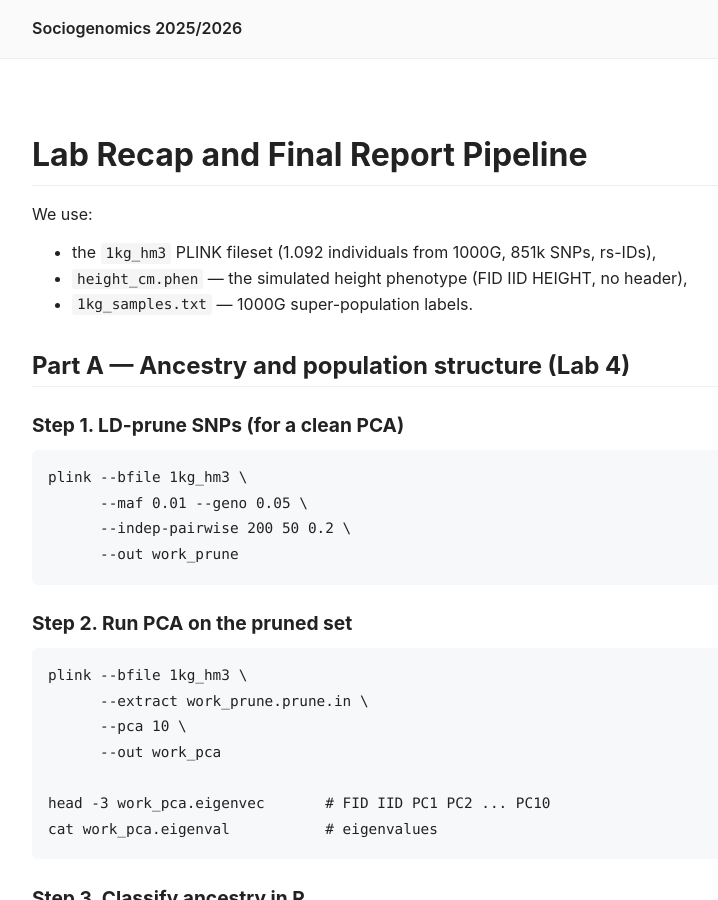
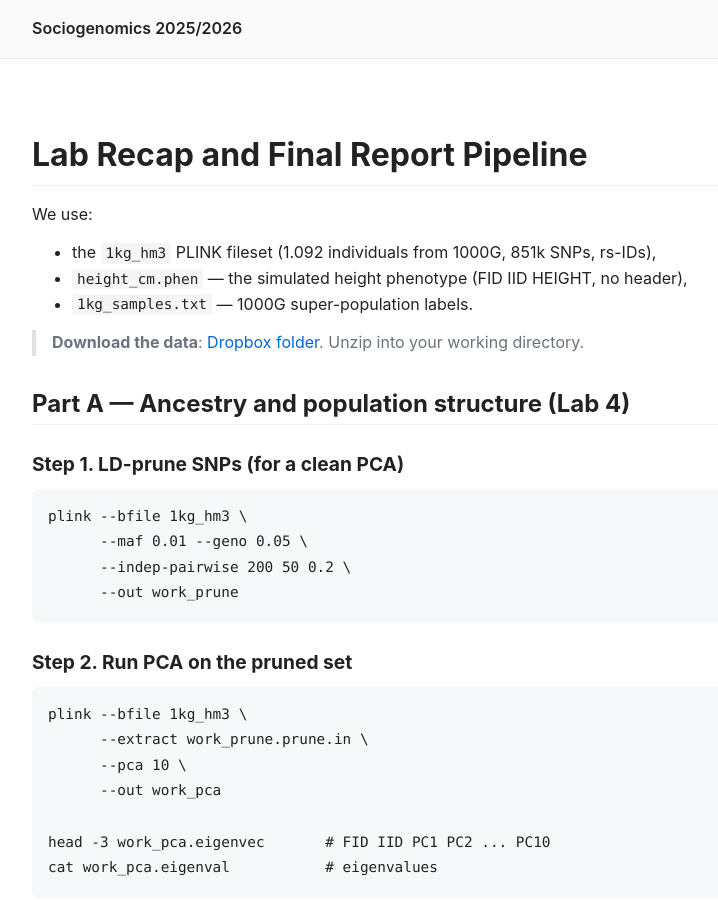
Before and after one commit to nicolabarban/sociogenomics_2025_2026, a Jekyll site: the page built from labs/week10/recap.md, in a window 1280 px wide and 900 px high. Shown: the whole window, without its empty margins (16-734 px from the left). Built offline with Jekyll 4.4.1, drawn with Linux system fonts in a browser that asks for light colours; our own code applies the rules of GitHub Pages for plain Markdown files.

Commit message:
docs(week10): add Dropbox link for the lab data

```diff
--- a/labs/week10/recap.md
+++ b/labs/week10/recap.md
@@ -9,6 +9,8 @@ We use:
 - the `1kg_hm3` PLINK fileset (1.092 individuals from 1000G, 851k SNPs, rs-IDs),
 - `height_cm.phen` — the simulated height phenotype (FID IID HEIGHT, no header),
 - `1kg_samples.txt` — 1000G super-population labels.
+
+> **Download the data**: [Dropbox folder](https://www.dropbox.com/scl/fo/jmnsl08mzzvkd0ya5g2qf/AGcEWxAUYQvhNYTdJs9zFQc?rlkey=vave7ui487um82kxgbikmfg2x&dl=0). Unzip into your working directory.
 
 ## Part A — Ancestry and population structure (Lab 4)
 
```
